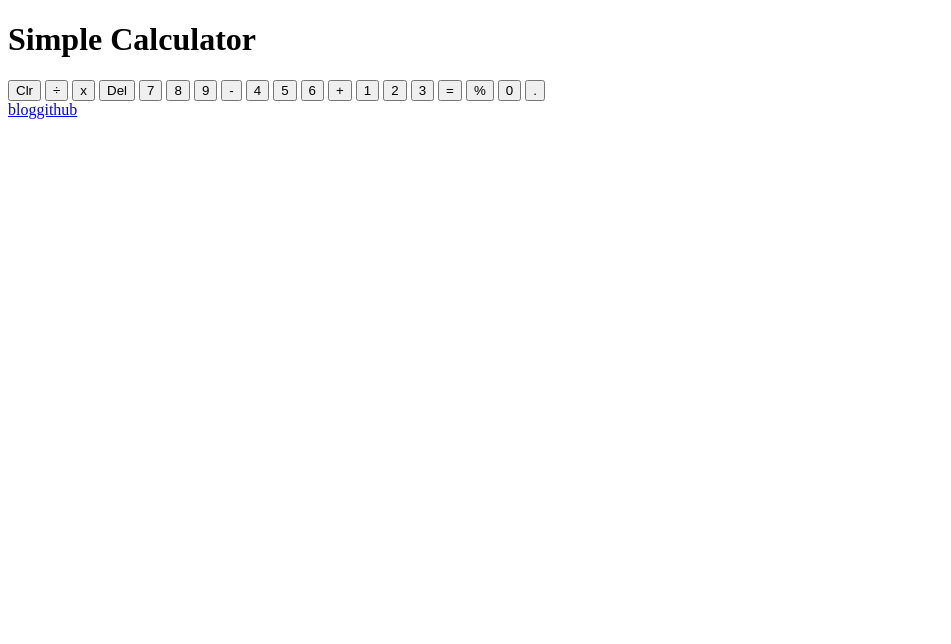
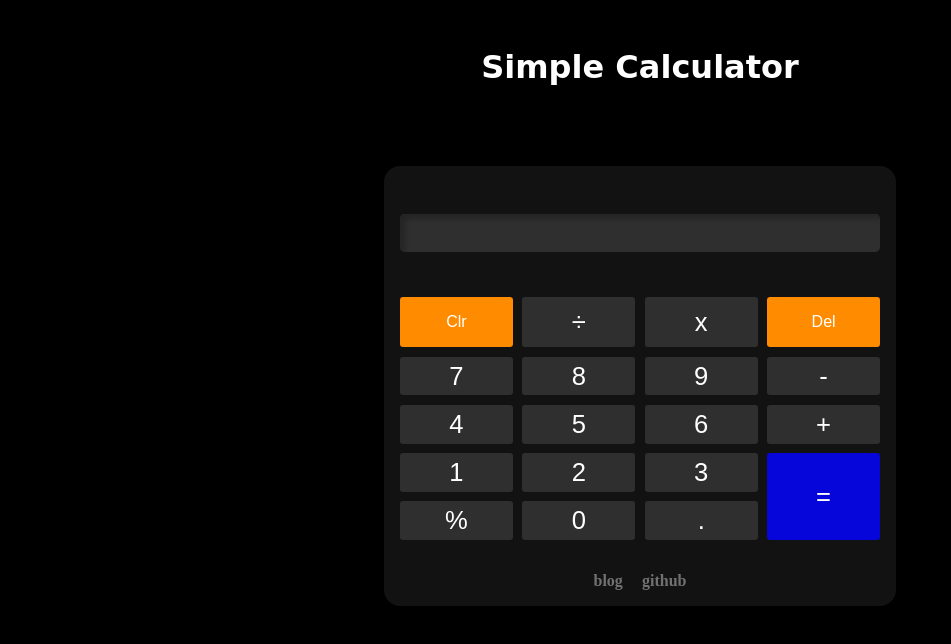
Before and after one commit to Babi-B/js-web-beginners, a plain HTML site: page simple-calculator/index.html in a window 1280 px wide. Shown: the whole page, without its empty margins (0-951 px from the left). Drawn offline with Linux system fonts and the light colour scheme.

Commit message:
added styles

```diff
--- a/simple-calculator/index.html
+++ b/simple-calculator/index.html
@@ -5,6 +5,7 @@
     <meta http-equiv="X-UA-Compatible" content="IE=edge">
     <meta name="viewport" content="width=device-width, initial-scale=1.0">
     <title>Document</title>
+    <link rel="stylesheet" href="./styles.css">
 </head>
 <body>
     <body>
--- a/simple-calculator/styles.css
+++ b/simple-calculator/styles.css
@@ -0,0 +1,92 @@
+body {
+    margin: 0;
+    background-color: black;
+    text-align: center;
+    box-sizing: border-box;
+  }
+
+  .title {
+    color: white;
+    margin: 3rem 0;
+    font-family: cursive;
+  }
+
+  .screen {
+    background-color: rgb(48, 47, 47);
+    margin: 2rem auto 2.8rem;
+    border-radius: 0.3rem;
+    color: white;
+    text-align: right;
+    font-size: 1.4rem;
+    padding: 1.2rem 0.5rem;
+    font-family: Arial, Helvetica, sans-serif;
+    box-shadow: 5px 5px 5px rgb(37, 37, 37) inset;
+  }
+  .content {
+    background-color: rgb(19, 18, 18);
+    margin: 5rem auto;
+    padding: 1rem;
+    border-radius: 1rem;
+    width: 30rem;
+  }
+
+  .grid-container {
+    display: grid;
+    grid-template-columns: 1fr 1fr 1fr 1fr;
+    grid-gap: 0.6rem;
+    margin-bottom: 2rem;
+  }
+
+  .btn {
+    border-radius: 0.2rem;
+  }
+
+  .grid-item {
+    padding: 0.3rem;
+    font-size: 1.6rem;
+    background-color: rgb(48, 47, 47);
+    color: white;
+    outline: none;
+    border: none;
+  }
+
+  #op-clr,
+  #op-del {
+    background-color: darkorange;
+    font-size: 1rem;
+    padding: 1rem;
+  }
+
+  #op-eq {
+    grid-area: 4 / 4 / 6 / 4;
+    background-color: rgb(6, 6, 218);
+  }
+
+  .social a {
+    margin: 1rem 0.6rem;
+    font-size: 1rem;
+    color: rgb(114, 113, 113);
+    font-weight: bold;
+    text-decoration: none;
+  }
+  .social a:hover {
+    color: rgb(155, 155, 155);
+    text-decoration: underline;
+  }
+
+  @media screen and (max-width: 700px) {
+    .content {
+      width: 25rem;
+    }
+  }
+
+   @media screen and (max-width: 450px) {
+      .content {
+        width: 20rem;
+      }
+    }
+
+  @media screen and (max-width: 354px) {
+      .content {
+        width: 15rem;
+    }
```
